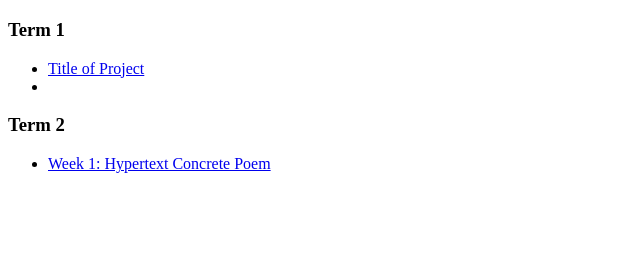
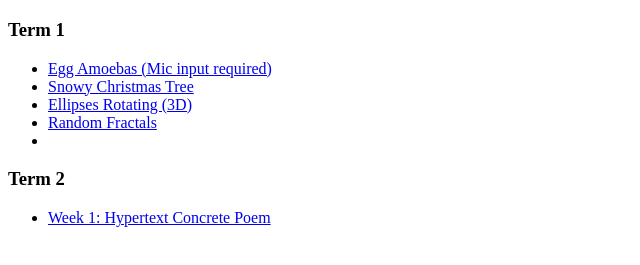
Before and after one commit to huichuan1999/wcc-portfolio, a plain HTML site: page index.html in a window 1280 px wide. Shown: the part 61-326 px from the top of the page, without its empty margins (0-640 px from the left). Drawn offline with Linux system fonts and the light colour scheme.

Commit message:
Add links

```diff
--- a/index.html
+++ b/index.html
@@ -19,8 +19,19 @@
         <ul>
             <li>
                 <!--This is a link, the href value should contain the url or relative path to a page. / means the root folder of the directory structure-->
-                <a href="/">Title of Project</a>
+                <a href="https://huichuan1999.github.io/Egg-Amoebas-Sound-Input/">Egg Amoebas (Mic input required)</a>
             </li>
+            <li>
+                <a href="https://huichuan1999.github.io/Snowy-Christmas-Tree/">Snowy Christmas Tree</a>
+            </li>
+            <li>
+                <a href="https://huichuan1999.github.io/Ellipses-Rotating-3D-/">Ellipses Rotating (3D)</a>
+            </li>
+            <li>
+                <a href="https://huichuan1999.github.io/Random-Fractals/">Random Fractals</a>
+            </li>
+
+
             <li>
                 <!-- Keep adding as many new list items with links as you need-->
             </li>
@@ -31,7 +42,8 @@
         <!-- Change the href attribute value from / to the url to your project -->
         <ul>
             <li>
-                <a href="/">Week 1: Hypertext Concrete Poem</a>
+                <a href="https://huichuan1999.github.io/Virginia-Woolf-quotes/">Week 1: Hypertext Concrete Poem</a>
+
             </li>
         </ul>
 
```
